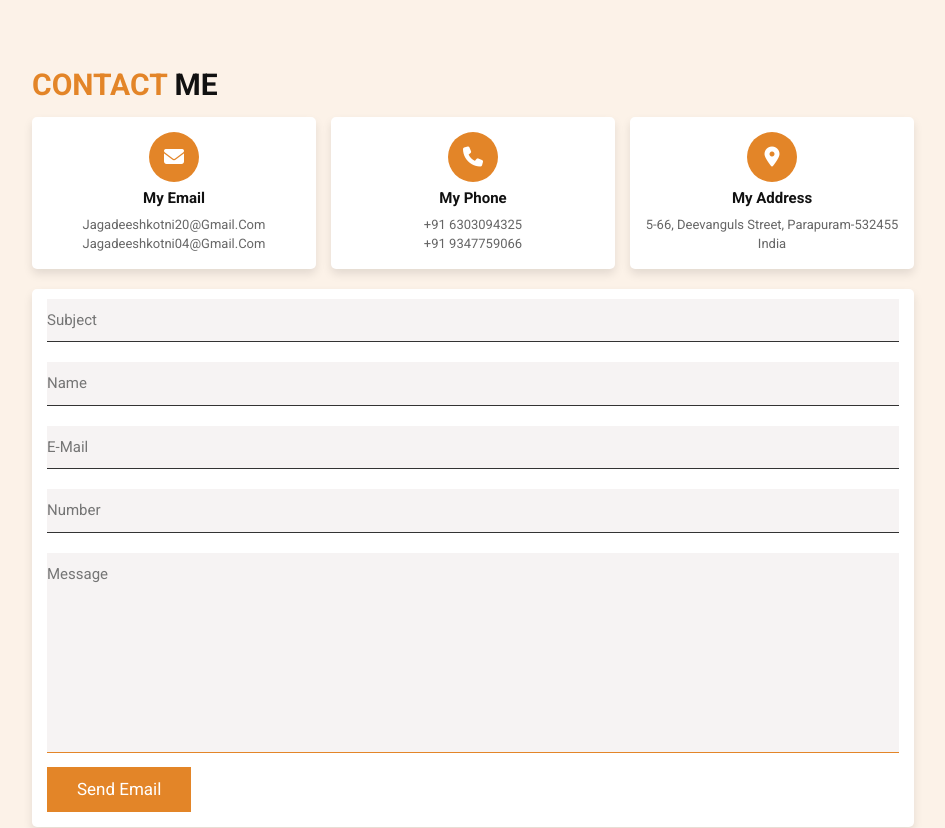
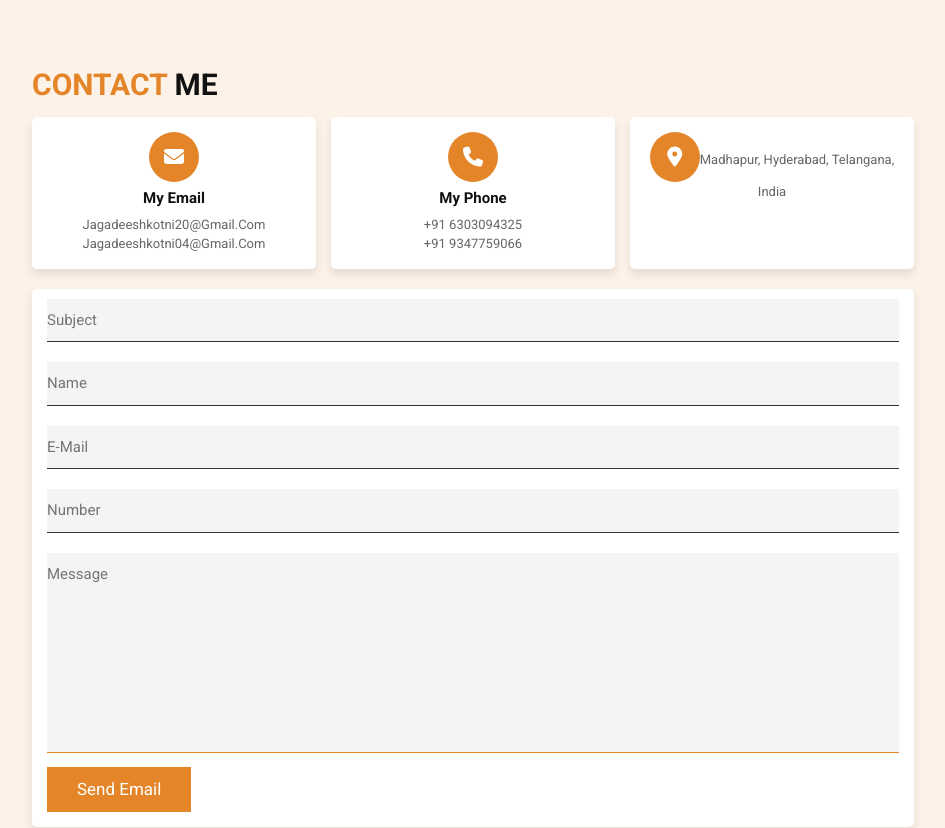
Before and after one commit to KotniJagadeesh20/Jagadeesh_Portifolio_React, a React (Vite) app: page / in a window 1280 px wide. Shown: the part 5480-6308 px from the top of the page, without its empty margins (317-1262 px from the left). Built offline with nearby package versions, Linux system fonts and the light colour scheme.

Commit message:
package.json chnages

```diff
--- a/src/Components/My_Portifolio.jsx
+++ b/src/Components/My_Portifolio.jsx
@@ -452,10 +452,10 @@ const My_Portfolio = () => {
             <p>+91 9347759066</p>
           </div>
           <div className="icons">
-            <i className="fas fa-map-marker-alt"></i>
-            <h3>My address</h3>
-            <p>5-66, Deevanguls street, Parapuram-532455</p>
-            <p>India</p>
+            <p>
+  <i className="fas fa-map-marker-alt"></i>
+  <span>Madhapur, Hyderabad, Telangana, India</span>
+</p>
           </div>
         </div>
 
@@ -469,13 +469,13 @@ const My_Portfolio = () => {
             <input type="submit" className="btn" value="Send Email" />
           </form>
           <iframe
-            className="map"
-            src="https://www.google.com/maps/embed?pb=!1m18!1m12!1m3!1d241693.00014757004!2d83.64648666446728!3d18.822509666845626!2m3!1f0!2f0!3f0!3m2!1i1024!2i768!4f13.1!3m3!1m2!1s0x3a3c8eddc104255f%3A0xddf2ee22b802872c!2sKotturu%2C%20Andhra%20Pradesh%20532455!5e0!3m2!1sen!2sin!4v1707908527918!5m2!1sen!2sin"
-            allowFullScreen
-            loading="lazy"
-            referrerPolicy="no-referrer-when-downgrade"
-            title="Location Map"
-          ></iframe>
+  className="map"
+  src="https://www.google.com/maps/embed?pb=!1m18!1m12!1m3!1d30449.884486918967!2d78.37104605226682!3d17.44843599072246!2m3!1f0!2f0!3f0!3m2!1i1024!2i768!4f13.1!3m3!1m2!1s0x3bcb9158f201b205%3A0x11bbe7be7792411b!2sMadhapur%2C%20Hyderabad%2C%20Telangana!5e0!3m2!1sen!2sin!4v1782556916109!5m2!1sen!2sin"
+  allowFullScreen
+  loading="lazy"
+  referrerPolicy="strict-origin-when-cross-origin"
+  title="Madhapur, Hyderabad Location"
+></iframe>
         </div>
       </section>
     </div>
```
